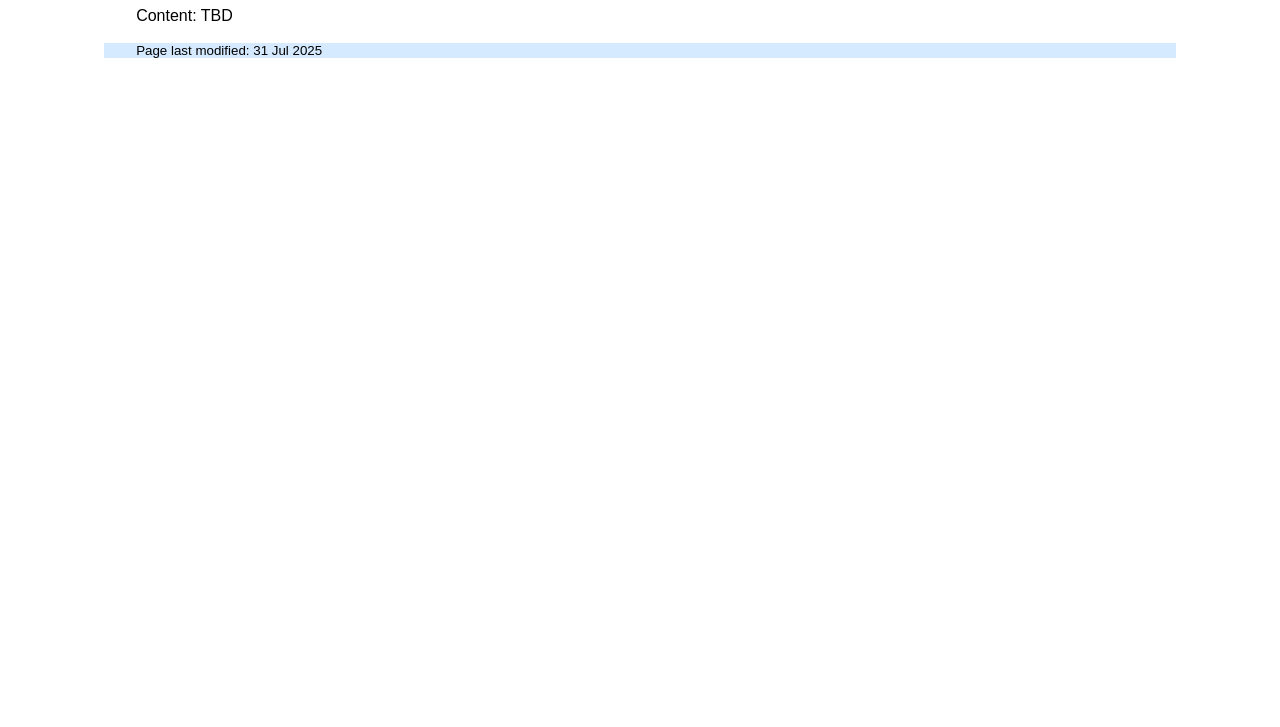
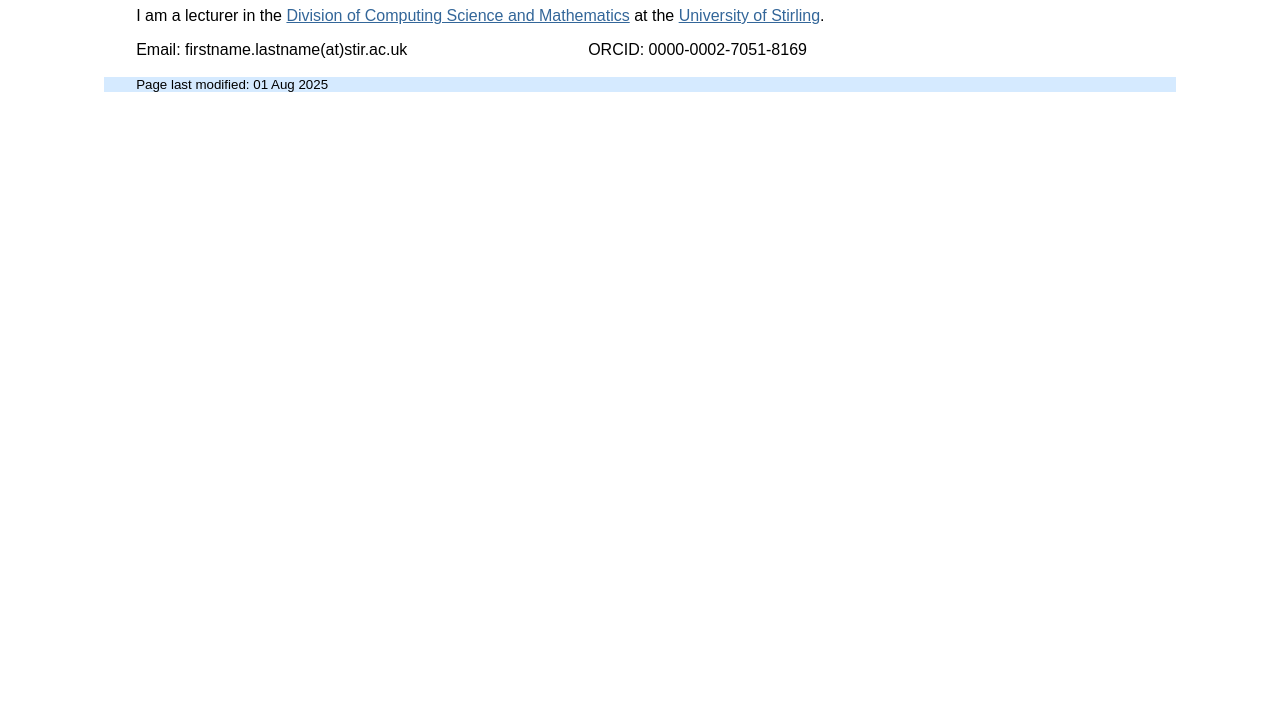
Before and after one commit to PatrickMaier/patrickmaier.github.io, a plain HTML site: page docs/index.html in a window 1280 px wide. Shown: the part 73-800 px from the top of the page. Drawn offline with Linux system fonts and the light colour scheme.

Commit message:
added page header with contact info

```diff
--- a/docs/index.html
+++ b/docs/index.html
@@ -10,13 +10,28 @@
 
 <BODY>
 
+<header>
 <H1><A HREF="https://www.stir.ac.uk/people/1422408">Patrick Maier</A></H1>
+<P>
+  I am a lecturer in the <A HREF="https://www.cs.stir.ac.uk">Division of Computing Science and Mathematics</A> at the <A HREF="https://www.stir.ac.uk">University of Stirling</A>.
+</P>
+<TABLE CELLSPACING="0" CELLPADDING="0" SUMMARY="contact info">
+  <TR>
+    <TD WIDTH="30%">
+      Email: firstname.lastname(at)stir.ac.uk
+    </TD>
+    <TD WIDTH="30%">
+      ORCID: 0000-0002-7051-8169
+    </TD>
+  </TR>
+  <TR>
+  </TR>
+</TABLE>
+</header>
 
-<P>
-  Content: TBD
-</P>
-
-<H4>Page last modified: 31 Jul 2025</H4>
+<footer>
+<H4>Page last modified: 01 Aug 2025</H4>
+</footer>
 
 </BODY>
 
```
